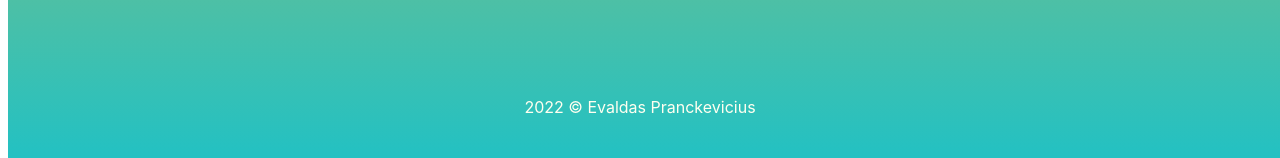
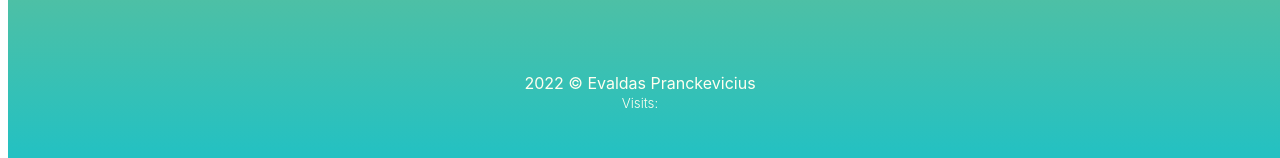
Before and after one commit to prevaldas/React-SPA, a React (Create React App) app: page / in a window 1280 px wide. Shown: the part 667-825 px from the top of the page. Built offline with nearby package versions, Linux system fonts and the light colour scheme; no server answers.

Commit message:
add  pageviews

```diff
--- a/public/index.html
+++ b/public/index.html
@@ -11,7 +11,7 @@
   <link rel="stylesheet" href="styles.css">
   <link rel="icon" href="favicon2.ico">
 
-
+    <!-- <script async src="https://api.countapi.xyz/hit/evaldascoding.online/22c16527-aa35-4553-9c52-b616aace5ddd?callback=websiteVisits"></script> -->
 </head>
 
 <body>
--- a/public/styles.css
+++ b/public/styles.css
@@ -231,7 +231,7 @@ input {
 .footer {
     left: 50%;
     transform: translateX(-50%);
-    bottom: 0;
+    bottom: 3%;
     position: fixed;
     color: ivory;
 }
@@ -243,6 +243,16 @@ input {
     }
 }
 
+.visit-h5{
+    left: 50%;
+    transform: translateX(-50%);
+    bottom: 0;
+    position: fixed;
+    color: ivory;
+    font-weight: 300;
+    font-family: -apple-system, BlinkMacSystemFont, 'Segoe UI', Roboto, Oxygen, Ubuntu, Cantarell, 'Open Sans', 'Helvetica Neue', sans-serif;
+}
+
 
 .name {
     font-size: 1rem;
--- a/src/components/App.js
+++ b/src/components/App.js
@@ -5,6 +5,7 @@ import ClassComp from "./ClassComp"
 import ComState from "./ComState";
 import SetStateCounter from "./SetStateCounter";
 import TodoList from "./TodoList";
+import Views from "./Views";
 
 
 
@@ -16,7 +17,7 @@ function App() {
   <div className="item2"><JokeGen /></div>
   <div className="item3"><TodoList /></div>
   <div className="item4"><SetStateCounter /><ComState /></div>
-  <div className="item5"><Footer /></div>
+  <div className="item5"><Footer /><Views /></div>
   </div>
   );
 }
--- a/src/components/JokeGen.js
+++ b/src/components/JokeGen.js
@@ -1,4 +1,4 @@
-import { useState } from "react";
+import { useState, useEffect } from "react";
 import axios from "axios";
 
 
@@ -14,9 +14,12 @@ function JokeGen() {
             .then(res => {
                 console.log(res);
                 setJoke(res.data.setup + " ... " + res.data.delivery);
-            }).catch(err => {
             })
     }
+
+        useEffect(() => {
+        getJoke()
+    },[]);
 
     return <div className="item2">
         <center>
--- /dev/null
+++ b/src/components/Views.js
@@ -0,0 +1,22 @@
+import { useEffect, useState } from "react";
+import axios from "axios";
+
+function Views () {
+
+        const [visit, setVisit] = useState("");
+        const getVisits = () => {
+            axios.get("https://api.countapi.xyz/hit/warm-tanuki-218cc5.netlify.app/9e93e05a-364c-4055-b235-6085d52e1158")
+            .then(res => {
+                console.log(res);
+                setVisit(res.data.value);
+            });
+}
+    useEffect(() => {
+        getVisits()
+    },[]);
+
+    return<div>
+<h5 className="visit-h5" >Visits: { visit }</h5>
+    </div>
+}
+export default Views;
```
